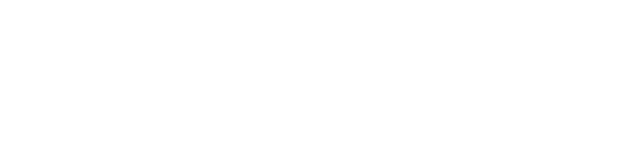
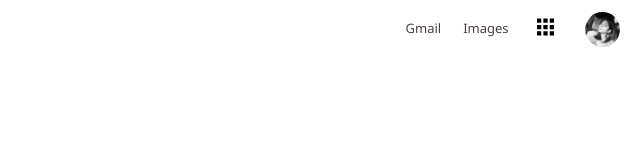
Before and after one commit to mahita098/Google-Homepage, a plain HTML site: page index.html in a window 1280 px wide. Shown: the whole page, without its empty margins (640-1280 px from the left). Drawn offline with Linux system fonts and the light colour scheme.

Commit message:
added header

```diff
--- a/index.html
+++ b/index.html
@@ -4,7 +4,36 @@
     <meta charset="UTF-8" />
     <meta http-equiv="X-UA-Compatible" content="IE=edge" />
     <meta name="viewport" content="width=device-width, initial-scale=1.0" />
-    <title>Document</title>
+    <title>Google Homepage</title>
+    <link rel="stylesheet" href="main.css" />
   </head>
-  <body></body>
+  <body>
+    <header>
+      <div class="headnav"><a>Gmail</a>
+        <a>Images</a></div>
+
+    <div class="headnav2"><a
+        ><svg
+          class="svg1"
+          width="17"
+          height="20"
+          viewBox="0 0 16 16"
+          fill="none"
+          xmlns="http://www.w3.org/2000/svg"
+        >
+          <path
+            fill-rule="evenodd"
+            clip-rule="evenodd"
+            d="M12 12H16V16H12V12ZM6 12H10V16H6V12ZM0 12H4V16H0V12ZM12 6H16V10H12V6ZM6 6H10V10H6V6ZM0 6H4V10H0V6ZM12 0H16V4H12V0ZM6 0H10V4H6V0ZM0 0H4V4H0V0Z"
+            fill="black"
+          />
+        </svg>
+      </a>
+      <a><img class="img1" src="Images/eeeee1.jpg" /></a></div>
+
+      </div>
+    </header>
+
+    <footer></footer>
+  </body>
 </html>
--- a/main.css
+++ b/main.css
@@ -0,0 +1,41 @@
+* {
+    margin: 0;
+    padding: 0;
+    box-sizing: border-box;
+}
+
+body {
+    background-color: white;
+}
+
+.img1 {
+    width: 35px;
+    height: 35px;
+    border-radius: 50%;
+    padding-top: 0px;
+    transform: translate(10px, 10px);
+}
+
+header {
+    display: flex;
+    float: right;
+    gap: 10px;
+    padding: 2px 30px;
+}
+
+header a{
+    padding-left: 18px;
+    font-size: 13px;
+    color: rgb(73, 65, 65);
+    font-family: 'Segoe UI', Tahoma, Geneva, Verdana, sans-serif;
+}
+
+.headnav {
+    padding-top: 17px;
+
+}
+
+.headnav2 svg path{
+    color: rgb(73, 65, 65);
+
+}
```
Also changed, not shown: Images/eeeee1.jpg (added).
